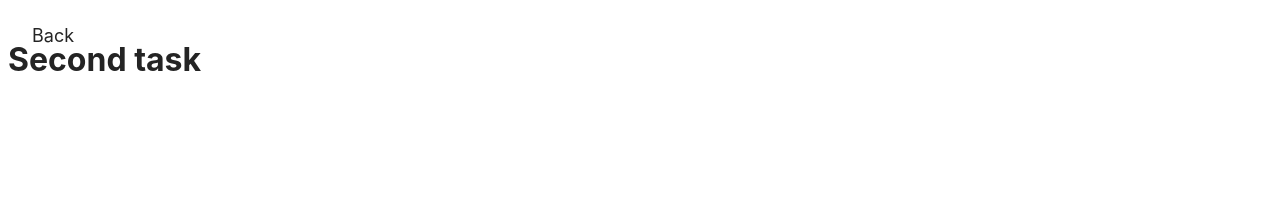
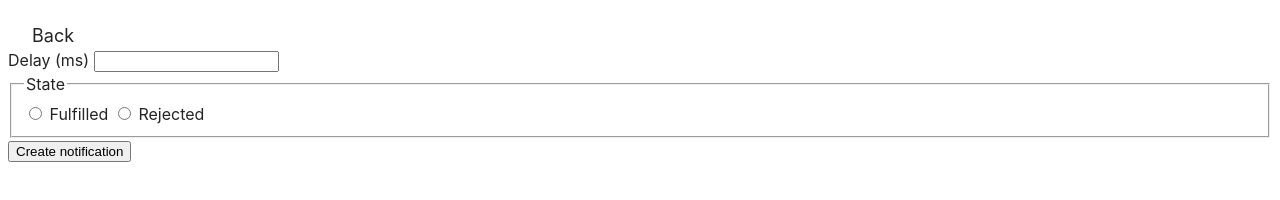
Before and after one commit to IgBovt/goit-js-hw-10, a website built with Vite: page src/2-snackbar.html in a window 1280 px wide. Built offline with nearby package versions, Linux system fonts and the light colour scheme.

Commit message:
fixed 01-js
Changed alert collor

```diff
--- a/src/2-snackbar.html
+++ b/src/2-snackbar.html
@@ -8,6 +8,26 @@
   </head>
   <body>
     <a class="back-link" href="./index.html">Back</a>
-    <h1>Second task</h1>
+    <form class="form">
+      <label>
+        Delay (ms)
+        <input type="number" name="delay" required />
+      </label>
+
+      <fieldset>
+        <legend>State</legend>
+        <label>
+          <input type="radio" name="state" value="fulfilled" required />
+          Fulfilled
+        </label>
+        <label>
+          <input type="radio" name="state" value="rejected" required />
+          Rejected
+        </label>
+      </fieldset>
+
+      <button type="submit">Create notification</button>
+    </form>
+    <script type="module" src="./js/2-snackbar.js"></script>
   </body>
 </html>
--- a/src/js/1-timer.js
+++ b/src/js/1-timer.js
@@ -29,9 +29,10 @@ const options = {
       refs.button.classList.remove('is-active-btn');
       refs.button.setAttribute('disabled', '');
       iziToast.warning({
+        backgroundColor: 'red',
         title: 'Warning',
         message: 'Please choose a date in the future',
-        position: 'topLeft',
+        position: 'topRight',
       });
     } else {
       refs.button.classList.add('is-active-btn');
--- /dev/null
+++ b/src/js/2-snackbar.js
@@ -0,0 +1 @@
+console.log('message');
```
